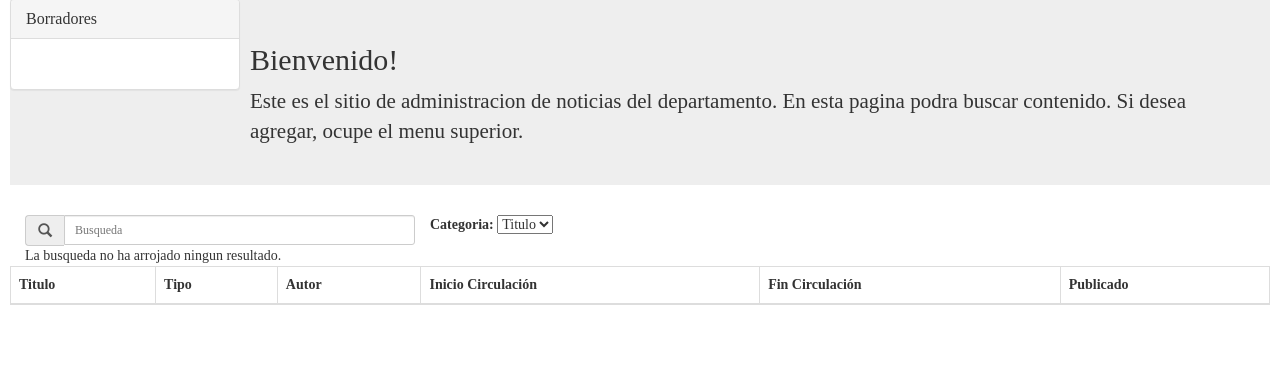
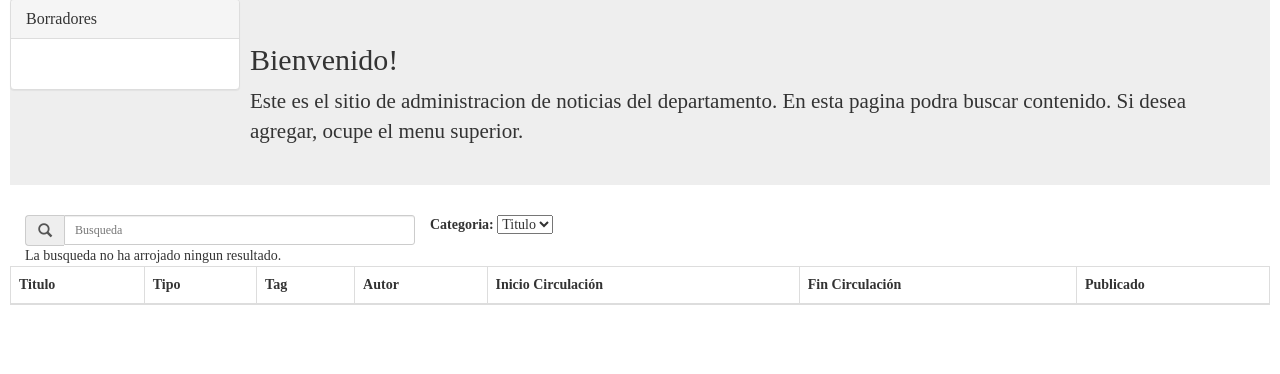
Before and after one commit to WillyMaikowski/ncid, a Django app: page /news/search/ in a window 1280 px wide. Shown: the part 83-457 px from the top of the page. Run offline with Django 3.2, Linux system fonts and the light colour scheme; the visitor is signed in with stand-in values (Sample User, id 1); data comes from the database, SQL or seed files in the repository; data that the repository does not hold is empty; some libraries are stand-ins or nearby versions.

Commit message:
Added more support for tags.

```diff
--- a/news/static/news/js/content.js
+++ b/news/static/news/js/content.js
@@ -87,6 +87,7 @@ function ContentEvent() {
     this.circulation_start = new Date(Date.now());
     this.circulation_end = new Date(Date.now())
     this.published = false;
+    this.tag = '';
 
     this.contentType = function() {
         return 'Evento';
@@ -211,6 +212,7 @@ function SlideDraft() {
     this.published = false;
     this.display_duration = 15.0;
     this.template = null;
+    this.tag = null;
 
     this.readData = function(data, done) {
         var fields = data.fields;
@@ -227,10 +229,11 @@ function SlideDraft() {
         this.display_duration = fields.display_duration;
         this.published = fields.published;
         this.template = SlideTemplates.all[fields.template-1];
+        this.tag = fields.tag;
 
         if(this.image.length == 0)
             this.image = null;
-
+        this.tag = fields.tag;
         if(done)
             done();
     }
@@ -261,7 +264,7 @@ function ContentSlide() {
         return this.id == o.id && this.author == o.author &&
                 this.title == o.title && this.text == o.text &&
                 this.image == o.image && this.display_duration == o.display_duration &&
-                this.template == o.template;
+                this.template == o.template && this.tag == o.tag;
     }
 
     // This method gives the REST url of the slide
@@ -297,6 +300,7 @@ function ContentSlide() {
         this.published = fields.published;
         this.draft = fields.draft_version != null;
         this.template = SlideTemplates.all[fields.template-1];
+        this.tag = fields.tag;
 
         if(this.image.length == 0)
             this.image = null;
@@ -329,6 +333,7 @@ function ContentSlide() {
         this.display_duration = content.display_duration;
         this.published = content.published;
         this.template = content.template;
+        this.tag = content.tag;
     }
 
     var draftLoadedAction = function() {
@@ -356,6 +361,10 @@ function ContentSlide() {
 
     // This method encodes the slide into a simpler object for posting.
     this.encodeForPost = function() {
+        var tagValue = this.tag;
+        if(tagValue != null && !tagValue.length)
+            tagValue = null;
+
         return {
             title: this.title,
             text: this.text,
@@ -365,6 +374,7 @@ function ContentSlide() {
             draft: this.draft,
             display_duration: this.display_duration,
             template: this.template.id,
+            tag: tagValue
         }
     }
 
--- a/news/static/news/js/search.js
+++ b/news/static/news/js/search.js
@@ -46,6 +46,7 @@ function Searcher() {
         var title = $('<td class="search-result-title"></td>').append(title_link);
 
         var type = $('<td class="search-result-type"></td>').html(content.contentType());
+        var tag = $('<td class="search-result-type"></td>').html(content.tag);
         var author = $('<td class="search-result-author"></td>').html(content.author);
         var circulation_start = $('<td class="search-result-circulation-start"></td>').html(content.circulationStart());
         var circulation_end = $('<td class="search-result-circulation-end"></td>').html(content.circulationEnd());
@@ -61,6 +62,7 @@ function Searcher() {
         return $('<tr></tr>')
                     .append(title)
                     .append(type)
+                    .append(tag)
                     .append(author)
                     .append(circulation_start)
                     .append(circulation_end)
--- a/news/templates/news/search_content.html
+++ b/news/templates/news/search_content.html
@@ -37,6 +37,7 @@ ocupe el menu superior.</p>
         <tr>
             <th>Titulo</th>
             <th>Tipo</th>
+            <th>Tag</th>
             <th>Autor</th>
             <th>Inicio Circulación</th>
             <th>Fin Circulación</th>
--- a/news/views.py
+++ b/news/views.py
@@ -81,6 +81,13 @@ class SlideForm(forms.Form):
 
         dest_slide.display_duration = data['display_duration']
         dest_slide.published = data['published']
+
+        # Get the tag.
+        tagName = data['tag']
+        if tagName == None or len(tagName) == 0:
+            dest_slide.tag = None
+        else:
+            dest_slide.tag = Tag.objects.get(pk=tagName)
 
         # Get the associated template.
         dest_slide.template = Template.objects.get(pk=data['template'])
@@ -218,7 +225,8 @@ def edit_content(request, content_id):
             response['errors'] = form.errors
         return HttpResponse(json.dumps(response), content_type="application/json")
 
-    context = {'content' : content}
+    context = {'content' : content,
+               'tags' : Tag.objects.all()}
     return render(request, 'news/edit_content.html', context)
 
 @user_passes_test(user_can_edit, login_url=LoginURL)
```
Also changed, not shown: news/static/news/js/content-edition.js (+7 -0 lines), news/templates/news/edit_content.html (+11 -2 lines).
